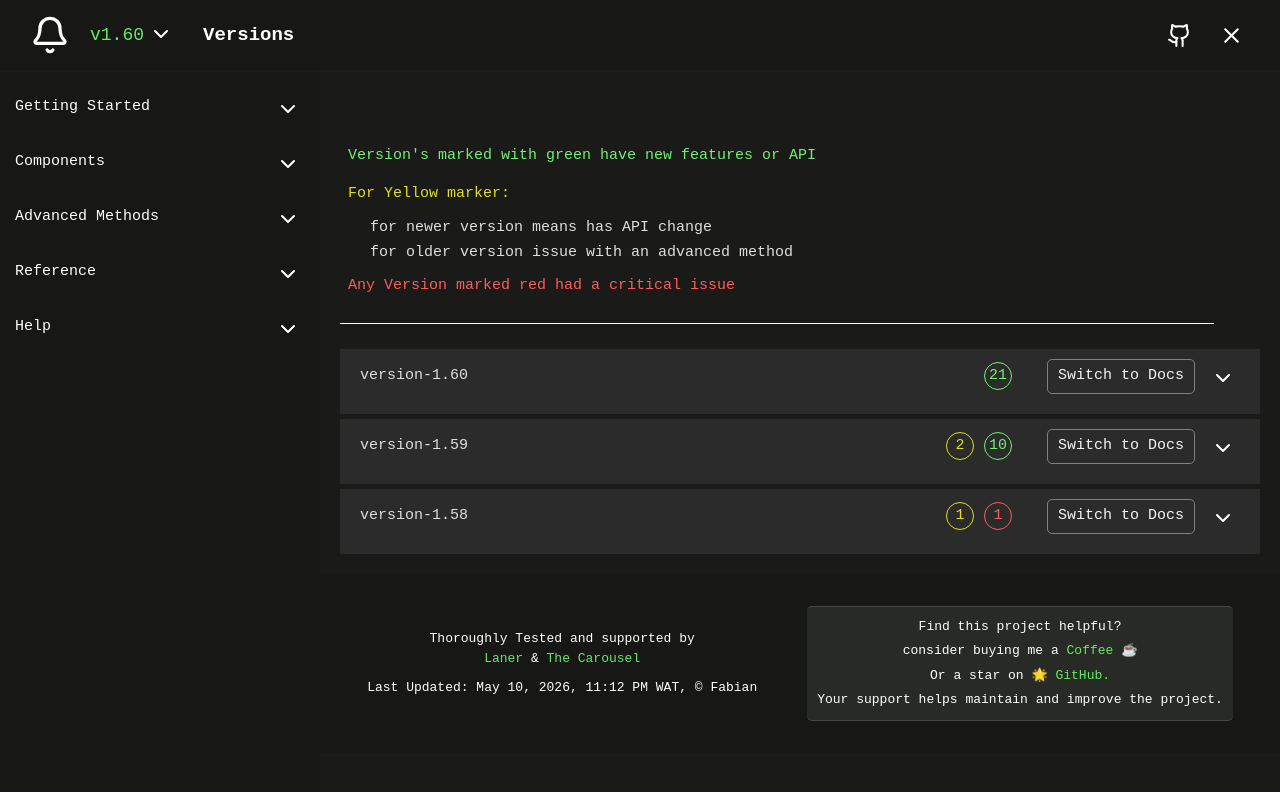
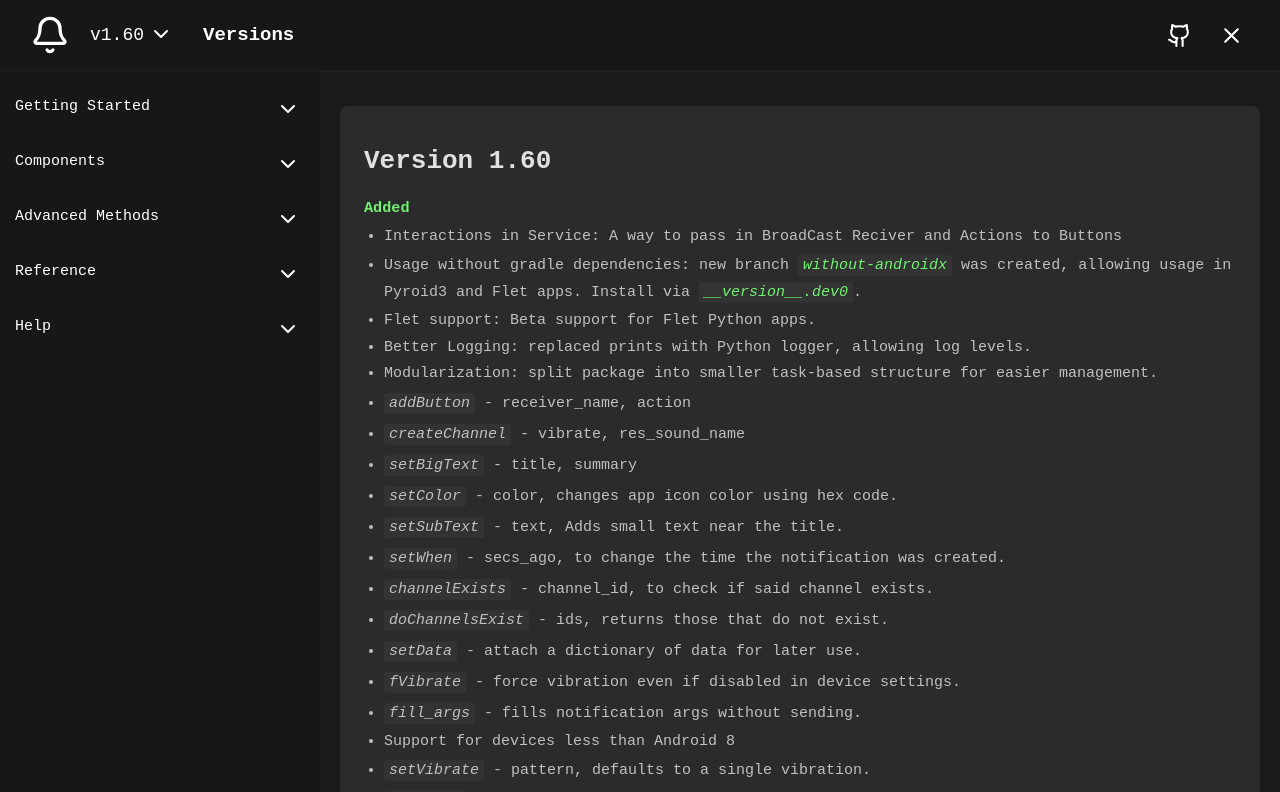
Before and after one commit to Fector101/android-notify-docs, a React (Vite) app: page /versions in a window 1280 px wide. Shown: the top 792 px of the page. Built offline with nearby package versions, Linux system fonts and the light colour scheme.

Commit message:
better info

```diff
--- a/src/App.tsx
+++ b/src/App.tsx
@@ -35,7 +35,7 @@ function App() {
                         <Route path="/reference" element={<ReferencePage version={version} />} />
                         <Route path="/help" element={<ExtrasPage />} />
                         {/* <Route path="/versions" element={<p className="main-page page">Will contain list of versions from 1.58+</p>} /> */}
-                        <Route path="/versions" element={<VersionsPage setVersion={setVersion} />} />
+                        <Route path="/versions" element={<VersionsPage />} />
                         <Route path="*" element={<p className="page">Page Not Found</p>} />
                     </Routes>
                     <Footer />
--- a/src/assets/css/versionspage.css
+++ b/src/assets/css/versionspage.css
@@ -1,139 +1,58 @@
-/*
-.versions-page {
-     width: 100%;
-    background: #2b2b2b;
-
-}
-*/
-
-.versions-page .rules p {
-    /* background: #2b2b2b; */
-    margin-block: 5px;
-    padding: 5px 8px;
-    border-radius: 5px;
-}
-
-.versions-page .ver-badge {
-    border-style: solid;
-    border-width: 1px;
-    --size: 28px;
-    width: var(--size);
-    height: var(--size);
-    min-width: var(--size);
-    min-height: var(--size);
-    border-radius: 60%;
-    margin-right: 10px;
-
-}
-
 .versions-page .good {
-    color: #71f171;
-    border-color: #71f171;
-}
-
-.dropdown .content li.good::marker {
     color: #71f171;
 }
 
 .versions-page .warning {
     color: #dfdf1a;
-    border-color: #dfdf1a;
 }
-
-.dropdown .content li.warning::marker {
-    color: #dfdf1a;
-}
-
-
 
 .versions-page .bad {
     color: rgb(254, 91, 91);
-    border-color: rgb(254, 91, 91);
 }
 
-.versions-page .dropdown .content li.bad::marker {
-    color: rgb(254, 91, 91);
+.version-block {
+    background: #2b2b2b;
+    margin-top: 16px;
+    padding: 16px 24px;
+    border-radius: 8px;
 }
 
-.versions-page .dropdown {
-    background: #2b2b2b;
-    margin-top: 5px;
-    padding: 0 20px;
-    padding-block: 10px;
+.version-title {
+    color: #e0e0e0;
+    font-size: 1.25rem;
+    font-weight: 700;
+    margin: 0 0 16px 0;
 }
 
-.versions-page .dropdown .header {
-    /* padding: 0 10px; */
-    /* padding-bottom: 15px; */
-    /* height: 55px; */
-    gap: 15px;
-    justify-content: end;
-    /* background-color: aquamarine; */
+.version-content {
+    display: flex;
+    flex-direction: column;
+    gap: 12px;
 }
 
-
-.versions-page .dropdown .header p {
-    width: auto;
-
+.version-group h3 {
+    margin: 0 0 6px 0;
+    font-size: 0.95rem;
+    font-weight: 600;
 }
 
-.versions-page .dropdown .header button {
-    --size: 35px;
-    border-radius: 60%;
-    width: var(--size);
-    height: var(--size);
-    min-width: var(--size);
-    min-height: var(--size);
-    padding-top: 3px;
+.version-group ul {
+    margin: 0;
+    padding-left: 20px;
+    list-style: disc;
 }
 
-.versions-page .dropdown .header button:hover {
-    background-color: #2b2b2b;
+.version-group li {
+    color: #c0c0c0;
+    margin-bottom: 4px;
+    word-break: break-word;
+    overflow-wrap: break-word;
+    line-height: 1.5;
 }
 
-.versions-page .dropdown .header .switch-to-docs-btn {
-    width: max-content;
-    height: auto;
-    border: 1px solid grey;
-    color: whitesmoke;
-    padding: 5px 10px;
-    margin: 0 10px;
-    border-radius: 5px;
-    font-size: inherit;
-}
-
-.versions-page .dropdown .header button:hover {
-    background-color: rgb(87, 88, 88);
-}
-
-.versions-page .dropdown .header .switch-to-docs-btn:hover {
-    cursor: pointer;
-}
-
-.versions-page .dropdown .content {
-    gap: 10px;
-    /* list-style: none; */
-    padding: 0 15px;
-    padding-top: 10px;
-    overflow: hidden;
-}
-
-.versions-page .dropdown .content li {
-    border-radius: 5px;
-    padding-left: 5px;
-    /* background: #000; */
-    word-break: break-word;
-    overflow-wrap: break-word;
-    /* display: flex; */
-    align-items: center;
-
-}
 @media screen and (max-width: 500px) {
-    .versions-page .dropdown {
+    .version-block {
         font-size: 12px;
-
-    }
-    .versions-page .dropdown .content li p {
-        font-size: 12px;
+        padding: 12px 16px;
     }
 }
--- a/src/pages/VersionsPage.tsx
+++ b/src/pages/VersionsPage.tsx
@@ -1,85 +1,52 @@
-import { useState } from 'react';
 import { nanoid } from 'nanoid'
-import { ChevronDown, ChevronUp } from 'lucide-react';
 import { ScrollToSection } from '../ui/ScrollAssist';
 import './../assets/css/versionspage.css'
 
-interface IDropDown {
-    version: string;
-    sections: { msg: React.ReactNode; type: 'good' | 'warning' | 'bad' | '' }[];
-    setVersion: React.Dispatch<React.SetStateAction<string>>
+type SectionType = 'good' | 'warning' | 'bad' | ''
+
+const TYPE_TITLES: Record<string, { label: string; className: string }> = {
+    good: { label: 'Added', className: 'good' },
+    warning: { label: 'Changed', className: 'warning' },
+    bad: { label: 'Fixed', className: 'bad' },
 }
 
-function DropDown({ version, sections, setVersion }: IDropDown) {
-    const [opened, setOpened] = useState(false)
-    const warnings = sections.filter(each => each.type === 'warning')
-    const critical_list = sections.filter(each => each.type === 'bad')
-    const features_list = sections.filter(each => each.type === 'good')
-    function togglePreview() {
-        setOpened(old => !old)
+function VersionBlock({ version, sections }: { version: string; sections: { msg: React.ReactNode; type: SectionType }[] }) {
+    const groups = {
+        good: sections.filter(s => s.type === 'good'),
+        warning: sections.filter(s => s.type === 'warning'),
+        bad: sections.filter(s => s.type === 'bad'),
+        neutral: sections.filter(s => s.type === ''),
     }
-    function switchToDocs() {
-        setVersion(version)
-    }
+
     return (
-        <div className="dropdown flex fd-column align-items-cen justify-content-cen">
-            <div className="header flex align-items-cen width100per flex-wrap">
-                <p>
-                    {'version-' + (version)}
-                </p>
-                <div className='flex margin-left-auto'>
-                    {warnings.length > 0 && <span className="warning ver-badge flex align-items-cen justify-content-cen">{warnings.length}</span>}
-                    {critical_list.length > 0 && <span className="bad ver-badge flex align-items-cen justify-content-cen" >{critical_list.length}</span>}
-                    {features_list.length > 0 && <span className="good ver-badge flex align-items-cen justify-content-cen" >{features_list.length}</span>}
+        <div className="version-block">
+            <h2 className="version-title">Version {version}</h2>
+            <div className="version-content">
+                {(['good', 'warning', 'bad', 'neutral'] as const).map(type => {
+                    const items = groups[type]
+                    if (!items.length) return null
+                    const info = TYPE_TITLES[type]
+                    return (
+                        <div key={type} className="version-group">
+                            {info && <h3 className={`group-title ${info.className}`}>{info.label}</h3>}
+                            <ul>
+                                {items.map(({ msg }) => (
+                                    <li key={nanoid()}>{msg}</li>
+                                ))}
+                            </ul>
                         </div>
-                <div className='flex'>
-
-                    <button onClick={switchToDocs} className='switch-to-docs-btn'>Switch to Docs</button>
-                    <button onClick={togglePreview} className="flex align-items-cen justify-content-cen">
-                        {opened ? <ChevronUp /> : <ChevronDown />}
-                    </button>
+                    )
+                })}
             </div>
         </div>
-            <ol className="content width100per flex fd-column" style={{ height: opened ? 'auto' : '0px' }}>
-                {
-                    sections.length ?
-                        sections.map(({ msg, type }) => {
-                            return <li key={nanoid()} className={type} style={{ listStyleType: ['good', 'warning', 'bad'].includes(type) ? 'initial' : 'none' }}>
-                                <p>
-                                    {msg}
-                                </p>
-                            </li>
-                        })
-                        :
-                        <li>
-                            No Content
-                        </li>
+    )
 }
-            </ol>
-        </div>
-    )
-
-}
-export default function VersionsPage({ setVersion }: { setVersion: React.Dispatch<React.SetStateAction<string>> }) {
-
-
+export default function VersionsPage() {
     return (
         <div className="page main-page versions-page flex fd-column">
             <ScrollToSection />
-            <section className="page-section rules">
-                <p className="good">Version's marked with green have new features or API</p>
-                {/* <p>Yellow marker  while For older issue had an <p className="warning">issue with an advanced method</p></p> */}
-                <p className='warning'>For Yellow marker:</p>
-                <ul className='inner-section-2'>
-                    <li className='inner-section-1'>for newer version means has API change</li>
-                    <li className='inner-section-1'>for older version issue with an advanced method</li>
-                </ul>
-                <p className="bad">Any Version marked red had a critical issue</p>
-                <hr />
-            </section>
             <section className="versions">
-                <DropDown
-  setVersion={setVersion}
+                <VersionBlock
                     version="1.60"
                     sections={[
                         { msg: 'Improvements', type: '' },
@@ -126,7 +93,7 @@ export default function VersionsPage({ setVersion }: { setVersion: React.Dispatc
                         { msg: <><span className="code">data_object</span> - access data added via Notification.setData.</>, type: 'good' },
                     ]}
                 />
-                <DropDown setVersion={setVersion} version="1.59" sections={[
+                <VersionBlock version="1.59" sections={[
                     { msg: 'Add new features', type: '' },
                     { msg: <>Added a way to access Old Notification instance with <span className="code">Notification().id</span> </>, type: 'good' },
                     { msg: <>methods to cancel a certain or all Notifications<span className="code">Notification().cancel()</span>, <span className="code">Notification.cancelAll</span>, For if old instance not available and need to cancel one use id with <span className="code">Notification.cancel(_id)</span></>, type: 'good' },
@@ -143,7 +110,7 @@ export default function VersionsPage({ setVersion }: { setVersion: React.Dispatc
                     { msg: '`Notification.identifer` to `Notification.name`', type: 'warning' },
                     { msg: '`NotificationHandler.getIdentifer` to `NotificationHandler.get_name`', type: 'warning' },
                 ]} />
-                <DropDown setVersion={setVersion} version="1.58" sections={[
+                <VersionBlock version="1.58" sections={[
                     { msg: '`showInfiniteProgressBar` Had no guard block when not on android', type: 'warning' },
                     { msg: '`NotificationHandler.getIdentifer` always returned value even when app not opened from notification', type: 'bad' },
                 ]} />
@@ -152,170 +119,3 @@ export default function VersionsPage({ setVersion }: { setVersion: React.Dispatc
         </div>
     )
 }
-
-
-// import { nanoid } from "nanoid";
-// import React from "react";
-
-// interface ReleaseItem {
-//   msg: React.ReactNode;
-//   type: "good" | "warning" | "bad" | "";
-// }
-
-// interface ReleaseProps {
-//   version: number;
-//   sections: ReleaseItem[];
-//   setVersion: React.Dispatch<React.SetStateAction<number>>;
-// }
-
-// // Helper to group sections
-// function groupSections(sections: ReleaseItem[]) {
-//   return {
-//     good: sections.filter(s => s.type === "good"),
-//     warning: sections.filter(s => s.type === "warning"),
-//     bad: sections.filter(s => s.type === "bad"),
-//     neutral: sections.filter(s => s.type === ""),
-//   };
-// }
-
-// // Single Release Card
-// function Release({ version, sections, setVersion }: ReleaseProps) {
-//   const { good, warning, bad, neutral } = groupSections(sections);
-
-//   return (
-//     <article className="relative border-l-4 border-blue-500 pl-6 mb-12">
-//       {/* Version Header */}
-//       <div className="flex items-center justify-between mb-4">
-//         <h2 className="text-2xl font-bold text-white">
-//           Version {version === 1.6 ? "1.60" : version}
-//         </h2>
-//         <button
-//           onClick={() => setVersion(version)}
-//           className="text-sm text-blue-400 hover:underline"
-//         >
-//           View Docs →
-//         </button>
-//       </div>
-
-//       <div className="space-y-6 text-sm">
-//         {good.length > 0 && (
-//           <div>
-//             <h3 className="text-green-400 font-semibold mb-2">Added</h3>
-//             <ul className="space-y-2 text-zinc-300 list-disc list-inside">
-//               {good.map(item => (
-//                 <li key={nanoid()}>{item.msg}</li>
-//               ))}
-//             </ul>
-//           </div>
-//         )}
-
-//         {warning.length > 0 && (
-//           <div>
-//             <h3 className="text-yellow-400 font-semibold mb-2">Changed</h3>
-//             <ul className="space-y-2 text-zinc-300 list-disc list-inside">
-//               {warning.map(item => (
-//                 <li key={nanoid()}>{item.msg}</li>
-//               ))}
-//             </ul>
-//           </div>
-//         )}
-
-//         {bad.length > 0 && (
-//           <div>
-//             <h3 className="text-red-400 font-semibold mb-2">Fixed / Critical</h3>
-//             <ul className="space-y-2 text-zinc-300 list-disc list-inside">
-//               {bad.map(item => (
-//                 <li key={nanoid()}>{item.msg}</li>
-//               ))}
-//             </ul>
-//           </div>
-//         )}
-
-//         {neutral.length > 0 && (
-//           <div>
-//             <h3 className="text-zinc-500 font-semibold mb-2">Notes</h3>
-//             <ul className="space-y-2 text-zinc-400 list-disc list-inside">
-//               {neutral.map(item => (
-//                 <li key={nanoid()}>{item.msg}</li>
-//               ))}
-//             </ul>
-//           </div>
-//         )}
-//       </div>
-//     </article>
-//   );
-// }
-
-// // Main Page
-// export default function VersionsPage({
-//   setVersion,
-// }: {
-//   setVersion: React.Dispatch<React.SetStateAction<number>>;
-// }) {
-//   return (
-//     <div className="max-w-3xl mx-auto px-5 py-16">
-//       <h1 className="text-4xl font-bold mb-3 text-white">Changelog</h1>
-//       <p className="text-zinc-400 mb-12">
-//         Track new features, improvements, and fixes in each version.
-//       </p>
-
-//       <section className="space-y-12">
-//         {/* v1.60 */}
-//         <Release
-//           version={1.6}
-//           setVersion={setVersion}
-//           sections={[
-//             { msg: "Interactions in Service: pass receivers and button actions.", type: "good" },
-//             {
-//               msg: (
-//                 <>
-//                   Usage without gradle via <span className="code text-green-400">without-androidx</span>.
-//                 </>
-//               ),
-//               type: "good",
-//             },
-//             { msg: "Flet support (beta).", type: "good" },
-//             { msg: "Better logging with Python logger instead of prints.", type: "good" },
-//             { msg: "Modularization: split package into smaller task-based structure.", type: "good" },
-//             { msg: "New Arguments in Notification class: addButton, createChannel, setBigText", type: "" },
-//             { msg: "New Methods in Notification: setColor, setSubText, setWhen, channelExists, doChannelsExist, setData, fVibrate, fill_args", type: "" },
-//             { msg: "Support for devices less than Android 8.", type: "good" },
-//             { msg: "New Arguments in NotificationHandler: get_name", type: "" },
-//             { msg: "New Property: data_object", type: "" },
-//           ]}
-//         />
-
-//         {/* v1.59 */}
-//         <Release
-//           version={1.59}
-//           setVersion={setVersion}
-//           sections={[
-//             { msg: "Add new features", type: "good" },
-//             {
-//               msg: (
-//                 <>
-//                   Added a way to access Old Notification instance with{" "}
-//                   <span className="code text-green-400">Notification().id</span>
-//                 </>
-//               ),
-//               type: "good",
-//             },
-//             { msg: "Methods to cancel a certain or all notifications.", type: "good" },
-//             { msg: "Changed Notification.identifier → Notification.name", type: "warning" },
-//             { msg: "Changed NotificationHandler.getIdentifier → NotificationHandler.get_name", type: "warning" },
-//           ]}
-//         />
-
-//         {/* v1.58 */}
-//         <Release
-//           version={1.58}
-//           setVersion={setVersion}
-//           sections={[
-//             { msg: "`showInfiniteProgressBar` had no guard block when not on android", type: "warning" },
-//             { msg: "`NotificationHandler.getIdentifier` always returned value even when app not opened from notification", type: "bad" },
-//           ]}
-//         />
-//       </section>
-//     </div>
-//   );
-// }
--- a/src/ui/CodeBlock/CodeBlock.tsx
+++ b/src/ui/CodeBlock/CodeBlock.tsx
@@ -85,13 +85,13 @@ if __name__ == '__main__':
             <div className="header">
                 <span className="title">{title || lang || 'code'}</span>
                 <div className="copy-buttons">
-                    <button onClick={(e) => copyAction(code, e)} title="Copy Code">
+                    <button onClick={(e) => copyAction(code, e)} title="Copy Code" className="regular-copy-btn">
                         <Copy className='copy-icon' size={16} />
                         <Check className='check-icon display-none' size={16} />
                         <span className="btn-text">Copy</span>
                     </button>
                     {has_pydroid_support && lang === 'python' && (
-                        <button onClick={(e) => copyPydroidAction(pydroid || code, e, Boolean(pydroid))} title="Copy for Pydroid 3">
+                        <button onClick={(e) => copyPydroidAction(pydroid || code, e, Boolean(pydroid))} title="Copy for Pydroid 3" className="pydroid-copy-btn">
                             <Smartphone className='copy-icon' size={16} />
                             <Check className='check-icon display-none' size={16} />
                             <span className="btn-text">Pydroid</span>
--- a/src/ui/CodeBlock/codeblock.css
+++ b/src/ui/CodeBlock/codeblock.css
@@ -96,7 +96,7 @@ code {
         font-size: 11px;
     }
 
-    .code-block .copy-buttons button .btn-text {
+    .code-block .copy-buttons button.regular-copy-btn .btn-text {
         display: none;
     }
 }
--- a/src/ui/Header/Header.tsx
+++ b/src/ui/Header/Header.tsx
@@ -5,9 +5,10 @@ import {
 import './header.css'
 import { Link, useLocation } from 'react-router'
 import { toTitleCase } from '../../assets/js/helper';
-import {pages_dict} from '../../pages/versions-data/general';
+import { pages_dict } from '../../pages/versions-data/general';
 import { useRef, useState } from 'react';
 import { nanoid } from 'nanoid';
+import { toast } from 'sonner';
 import { Iversion } from '../../assets/js/mytypes';
 
 // type PagesDict = {
@@ -58,12 +59,13 @@ export default function Header({ version,setVersion }:IHeader) {
             </Link>
             <div className='css-dropdown flex fd-column'>
                 <span className='flex active'>
-                    <Link to='/versions' className='version-no'>v{version}</Link>
+                    <span className='version-no'>v{version}</span>
                     <ChevronDown className='down-svg'/>
                     <ChevronUp className='up-svg' />
                 </span>
                 <div className='opts'>
-                    {["1.58","1.59", "1.60"].map(each => <button onClick={()=>setVersion(each)} key={nanoid()}>{each}</button>)}
+                    {["1.58","1.59", "1.60"].map(each => <button onClick={() => { setVersion(each); toast.success(`Switched docs to v${each}`) }} key={nanoid()}>{each}</button>)}
+                    <Link to='/versions' className='release-link'>View all release notes</Link>
                 </div>
             </div>
             <p className='page-title'>{location.pathname.slice(1).split('-').map(toTitleCase).join(' ')}{description || ''}</p>
--- a/src/ui/Header/header.css
+++ b/src/ui/Header/header.css
@@ -66,6 +66,20 @@ header .css-dropdown .opts button {
 header .css-dropdown .opts button:hover {
     background: #555454;
     cursor: pointer;
+}
+
+header .css-dropdown .opts .release-link {
+    display: block;
+    padding: 10px;
+    color: white;
+    font-size: 14px;
+    text-align: center;
+    border-top: 1px solid grey;
+    text-decoration: none;
+}
+
+header .css-dropdown .opts .release-link:hover {
+    background: #555454;
 }
 
 header .version-no {
```
Also changed, not shown: public/last-updated.txt. Lines whose indentation alone changed are shown as unchanged.
